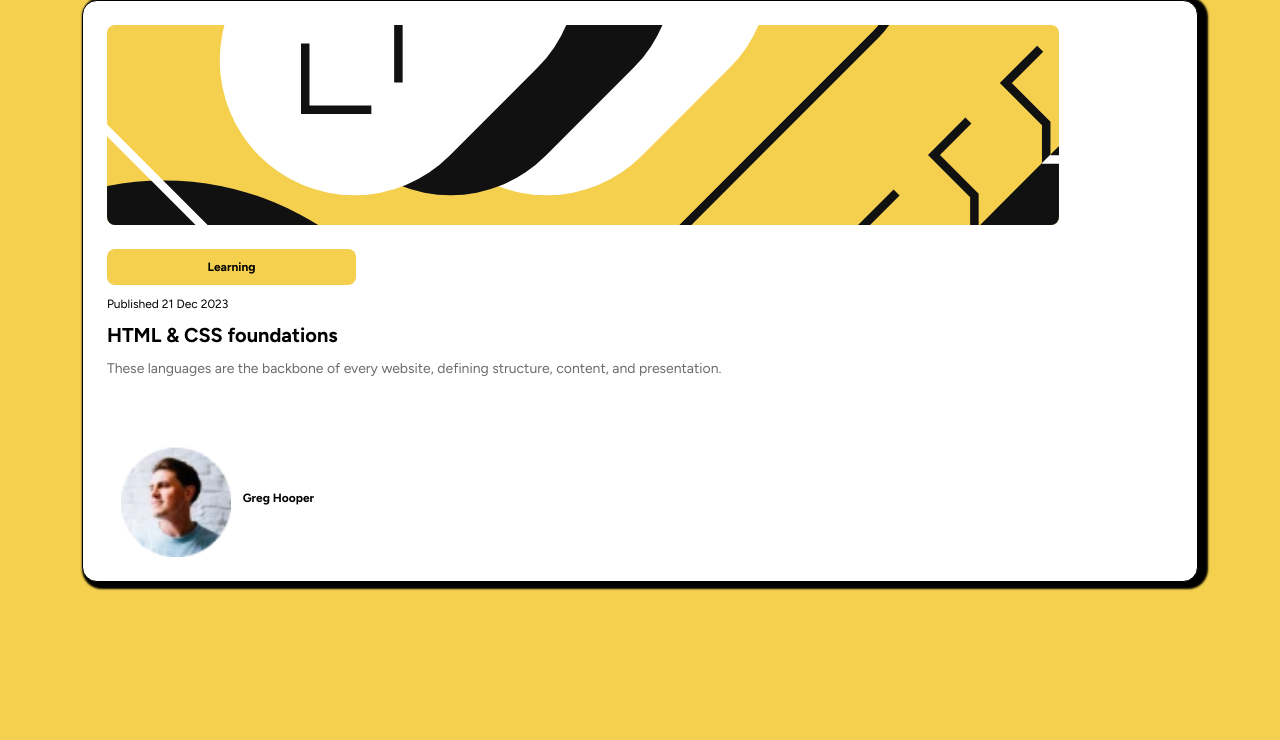
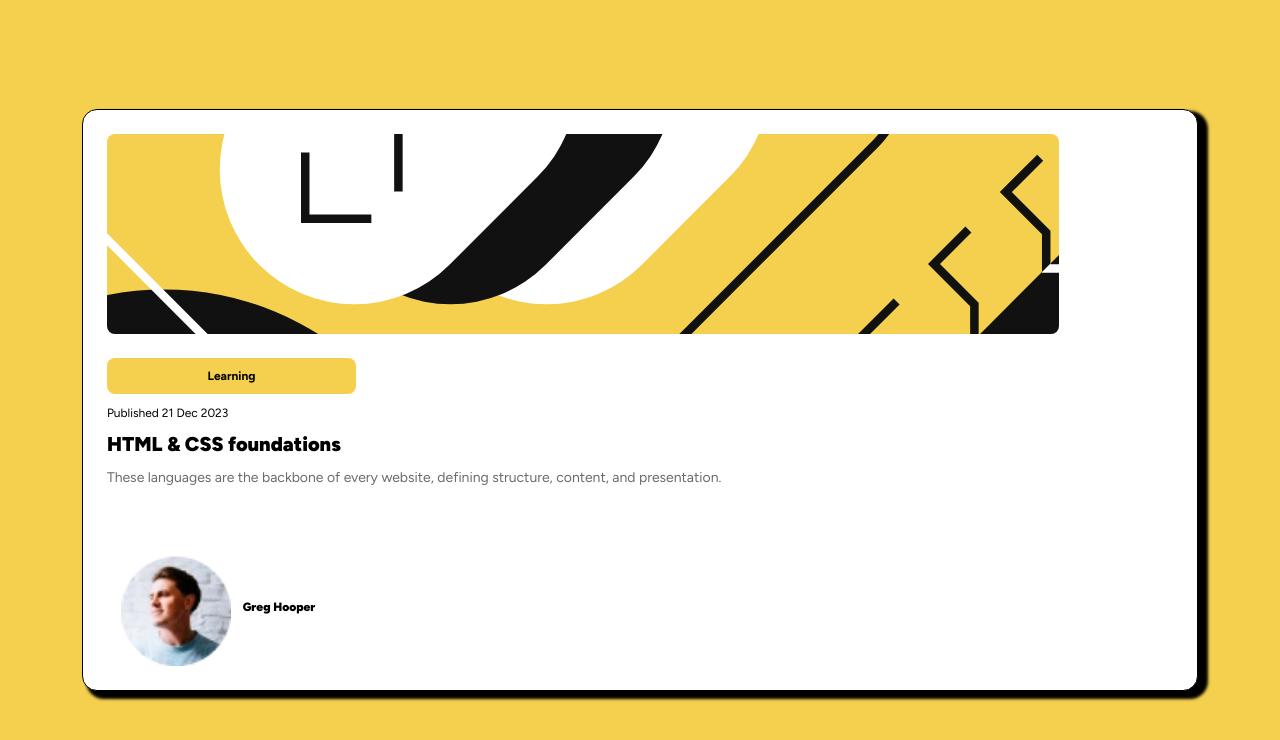
Before and after one commit to KatherinneS99/blog-preview-card, a plain HTML site: page index.html in a window 1280 px wide. Drawn offline with Linux system fonts and the light colour scheme.

Commit message:
Preview card aligned

```diff
--- a/css/styles.css
+++ b/css/styles.css
@@ -13,6 +13,7 @@
         display: flex;
         align-items: center;
         justify-content: center;
+        height: 100vh;
     }
     .card{
         background-color: #fff;
@@ -21,7 +22,7 @@
         padding: 1.5rem;
         border: 1px solid #000;
         border-radius: 15px;
-        box-shadow: 5px 2px 2px 5px #000;
+        box-shadow: 7px 5px 3px 3px #000;
     }
     .card-image{
         width: 74.4vw;
@@ -61,7 +62,7 @@
     }
     .card-title h1{
         font-size: 1.25rem;
-        font-weight: bolder;
+        font-weight: 900;
     }
     .card-publish-date p {
         font-size: 0.75rem;
@@ -86,7 +87,7 @@
         width: 22.667vw;
         height: 21px;
         font-size: 0.75rem;
-        font-weight: bolder;
+        font-weight: 900;
         margin-left: 12px;
     }
 }
```
